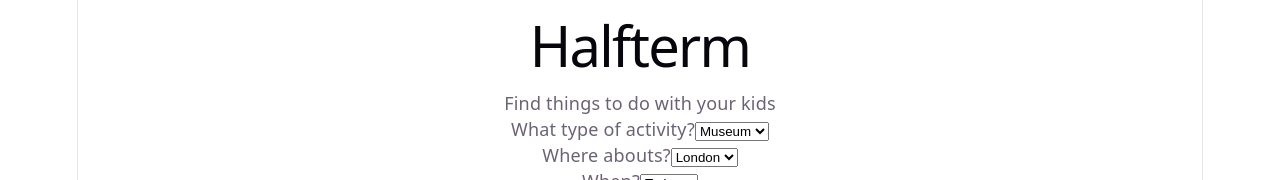
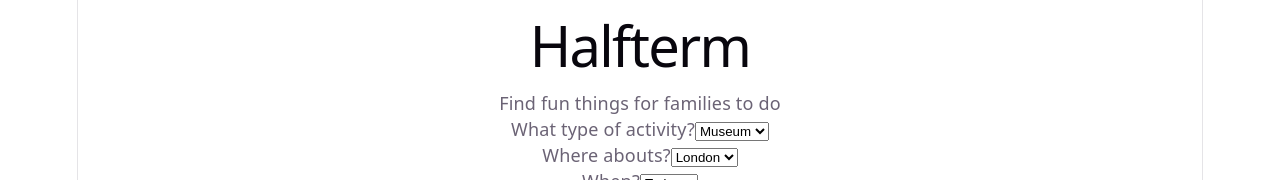
Before and after one commit to scottoswald/HalfTerm, a React (Vite) app in the folder frontend/: page / in a window 1280 px wide. Shown: the top 180 px of the page. Built offline with nearby package versions, Linux system fonts and the light colour scheme.

Commit message:
ammend tagline

```diff
--- a/frontend/src/App.tsx
+++ b/frontend/src/App.tsx
@@ -4,7 +4,7 @@ function App() {
   return (
     <div className="container">
       <h1 className="logo">Halfterm</h1>
-      <p className="tagline">Find things to do with your kids</p>
+      <p className="tagline">Find fun things for families to do</p>
 
       <div className="search-box">
         <div className="field">
```
